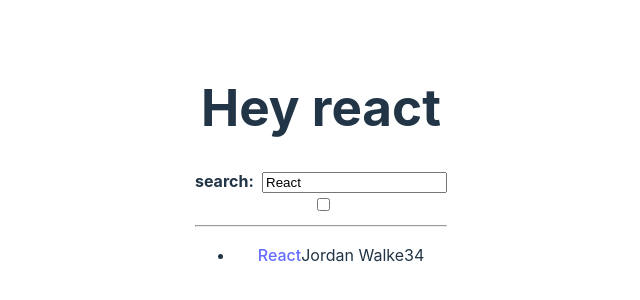
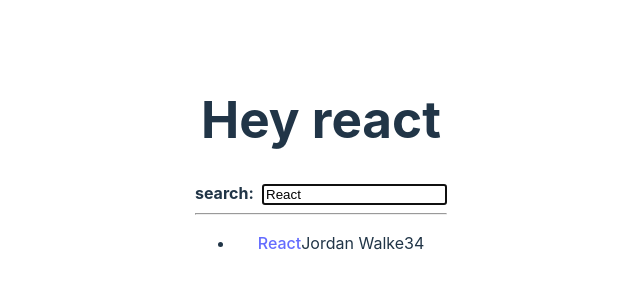
Before and after one commit to shin-gyeongseon/react-practice, a React (Vite) app: page / in a window 1280 px wide. Shown: the part 236-536 px from the top of the page, without its empty margins (319-959 px from the left). Built offline with nearby package versions, Linux system fonts and the light colour scheme.

Commit message:
컴포넌트 단독 상태 관리, useRef, effect hook 다시 점검

```diff
--- a/src/App.jsx
+++ b/src/App.jsx
@@ -51,23 +51,7 @@
     book.title.toLowerCase().includes(searchTerm.toLowerCase())
   );
 
-  const [checked, setChecked] = React.useState(false);
 
-  const handleChangeCheckbox = (event) => {
-    console.log('toggle checkbox ::: ', event.target.value);
-    setChecked(!checked);
-  }
-
-  // InputWithLabel을 wrapping 못할까 ? 된다면 가독성이 높도록 만들 수 있을거 같은데 ?
-  const RadioInput = (props) => {
-    return <InputWithLabel
-            id="checkbox"
-            label="checkbox"
-            value={checked}
-            onInputChange={handleChangeCheckbox}
-            type='checkbox'
-          ></InputWithLabel>
-  }
 
   return (
     <>
@@ -78,11 +62,10 @@
         value={searchTerm}
         onInputChange={handleSearch}
         type='text' // 사실 없어도 상관은 없지
+        isFocused
       >
         <strong>search: </strong>
       </InputWithLabel>
-
-      <RadioInput />
 
       <hr />
 
@@ -91,17 +74,28 @@
   )
 }
 
-const InputWithLabel = ({id, value, onInputChange, type='text', children}) => {
+const InputWithLabel = ({id, value, onInputChange, type='text', children, isFocused}) => {
+  const inputRef = React.useRef();
+
+  React.useEffect(() => {
+    if (isFocused && inputRef.current){
+      inputRef.current.focus();
+    }
+  })
   return (
     <>
       <div>
         <label htmlFor={id}>{children}</label>
         &nbsp;
         <input
+          ref={inputRef}
           id={id}
           type={type}
           value={value}
-          onChange={onInputChange}></input>
+          autoFocus={isFocused}
+          onChange={onInputChange}
+          >
+        </input>
       </div>
     </>
   )
```
